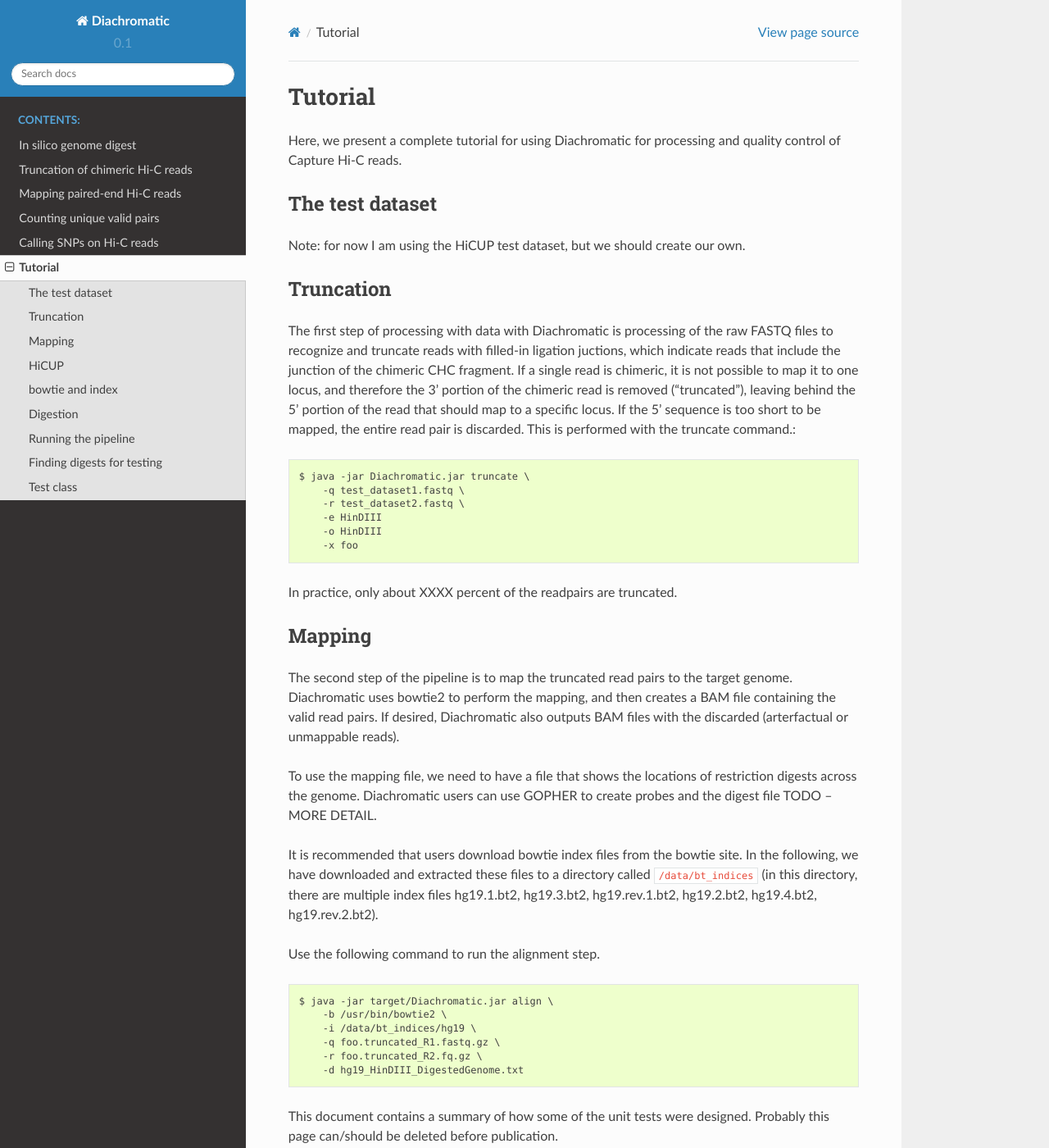
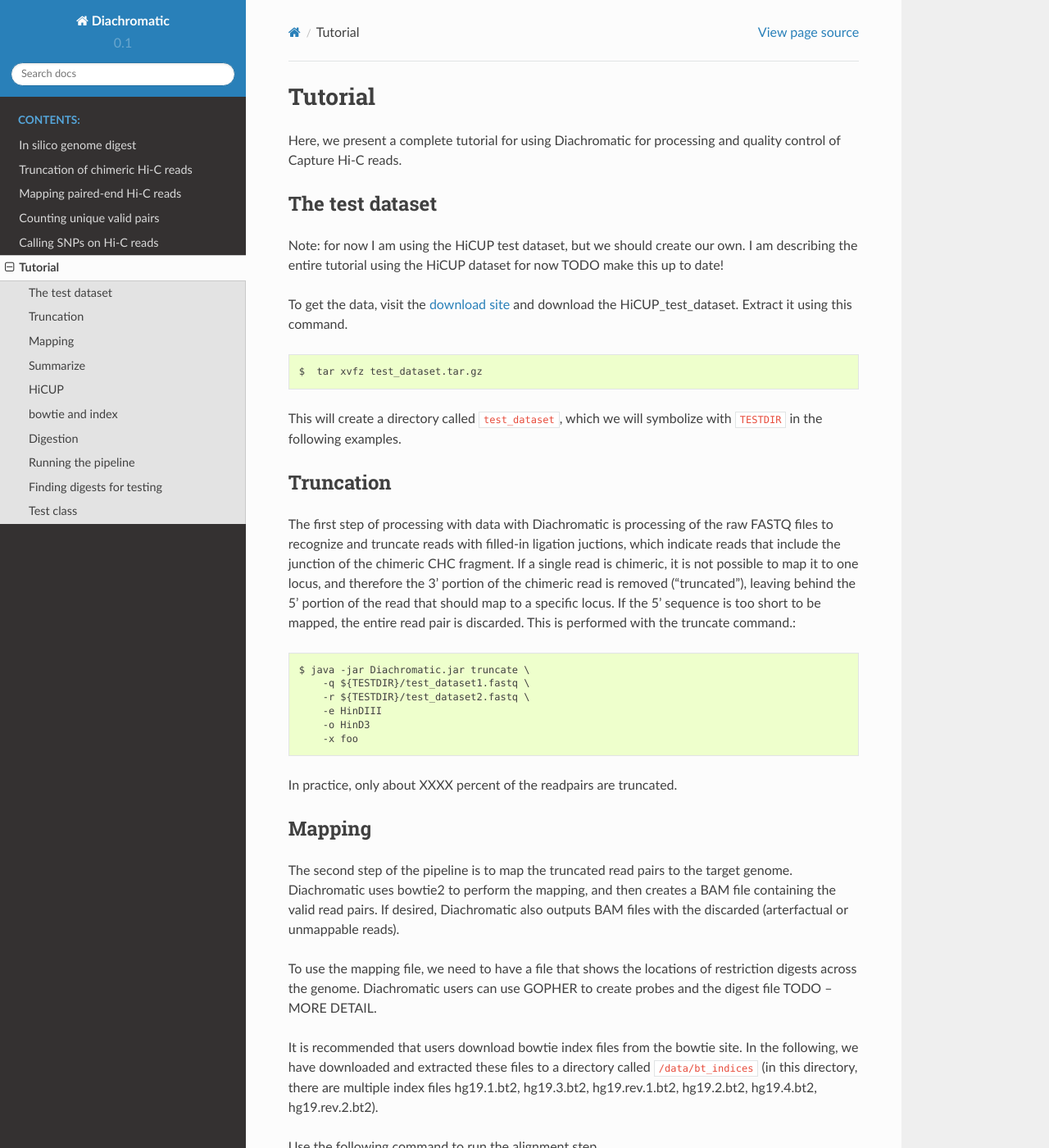
Before and after one commit to TheJacksonLaboratory/diachromatic, a Sphinx documentation site: the page built from docs/tutorial.rst, in a window 1280 px wide and 1400 px high. Shown: the whole window at 82% size. Built offline with Sphinx 7.4.7 and the Read the Docs theme 2.0.0, drawn with Linux system fonts in a browser that asks for light colours; some of the changed text lies outside the part shown.

Commit message:
Updating tutorial

```diff
--- a/docs/tutorial.rst
+++ b/docs/tutorial.rst
@@ -6,7 +6,15 @@
 
 The test dataset
 ~~~~~~~~~~~~~~~~
-Note: for now I am using the HiCUP test dataset, but we should create our own.
+Note: for now I am using the HiCUP test dataset, but we should create our own. I am describing the entire tutorial using the
+HiCUP dataset for now TODO make this up to date!
+
+To get the data, visit the `download site <https://www.bioinformatics.babraham.ac.uk/projects/download.html#hicup>`_ and
+download the HiCUP_test_dataset. Extract it using this command. ::
+
+    $  tar xvfz test_dataset.tar.gz
+
+This will create a directory called ``test_dataset``, which we will symbolize with ``TESTDIR`` in the following examples.
 
 
 
@@ -20,10 +28,10 @@
 
 
     $ java -jar Diachromatic.jar truncate \
-        -q test_dataset1.fastq \
-        -r test_dataset2.fastq \
+        -q ${TESTDIR}/test_dataset1.fastq \
+        -r ${TESTDIR}/test_dataset2.fastq \
         -e HinDIII
-        -o HinDIII
+        -o HinD3
         -x foo
 
 In practice, only about XXXX percent of the readpairs are truncated.
@@ -57,6 +65,21 @@
 
 This document contains a summary of how some of the unit tests were designed. Probably this page can/should be
 deleted before publication.
+
+
+
+Summarize
+~~~~~~~~~
+To run the Summarize command with the truncate data, run the following command. ::
+
+    $ java -jar target/Diachromatic.jar summarize \
+        -o HinD3 \
+        -x foo \
+        -t HinD3/foo.truncation.stats
+
+
+This will generate an HTML file called ``HinD3/foo.summary.stats.html``.
+
 
 HiCUP
 ~~~~~
```
Also changed, not shown: docs/truncate.rst (+6 -1 lines).
